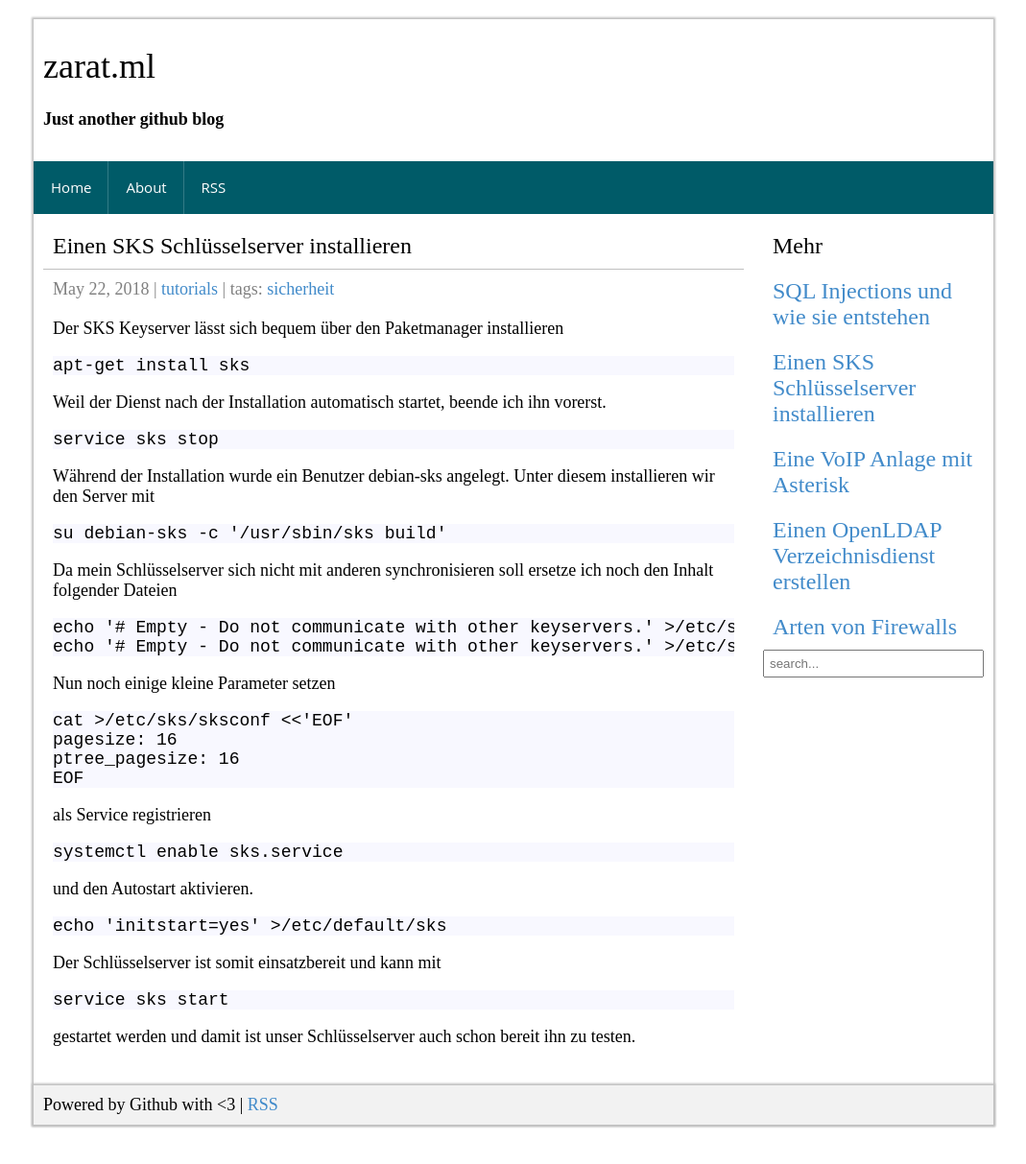
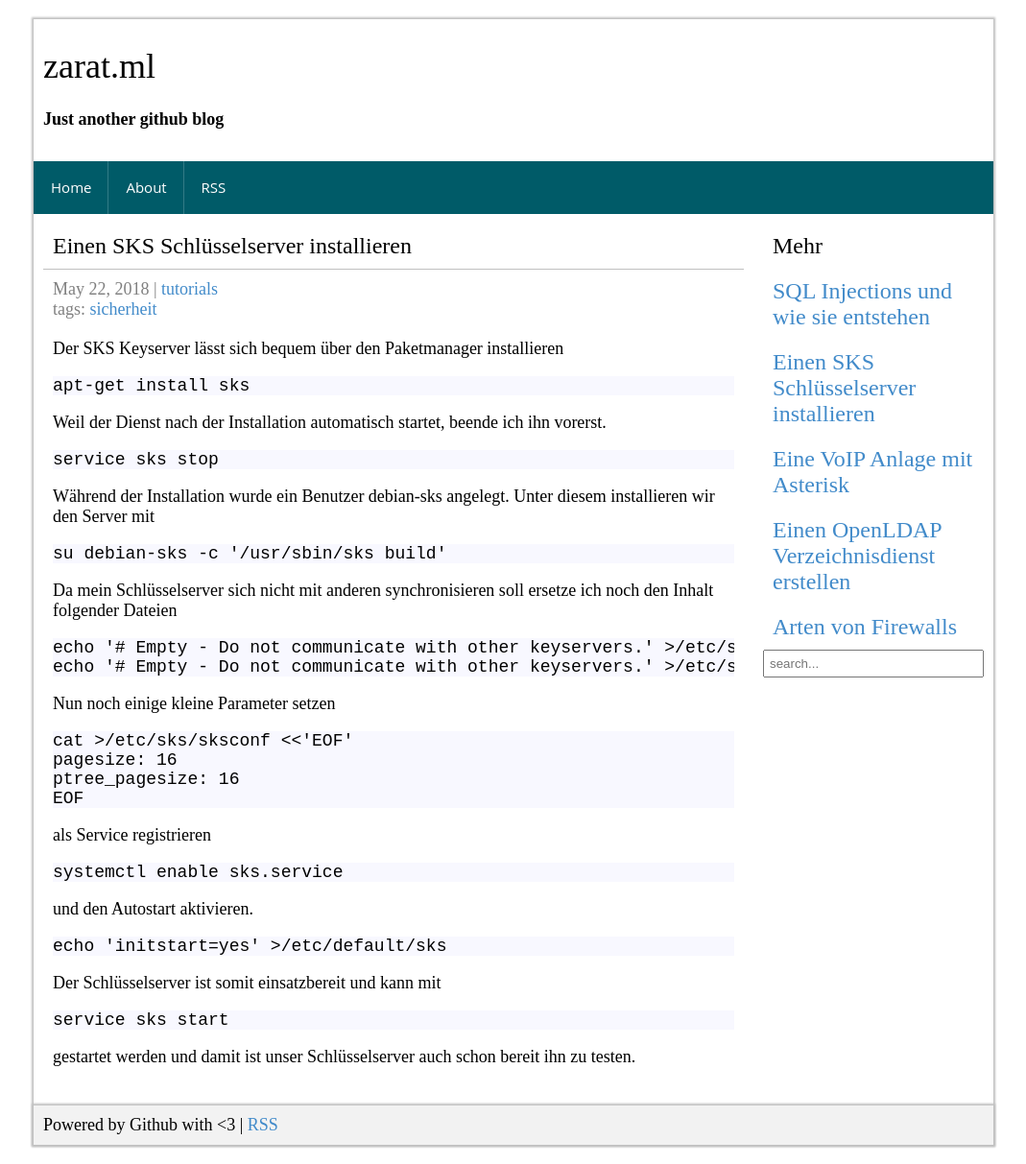
Before and after one commit to zarat/zarat.github.io, a Jekyll site: the page built from _posts/2018-05-22-sks.markdown, in a window 1280 px wide. Shown: the whole page at 96% size, without its empty margins (105-1174 px from the left). Built offline with Jekyll 4.4.1, drawn with Linux system fonts in a browser that asks for light colours; comment, search, counter and statistics services are not loaded; before the commit the page ends 1192 px from its top, so only the background shows below that.

Commit message:
Update post.html

```diff
--- a/_layouts/post.html
+++ b/_layouts/post.html
@@ -15,8 +15,8 @@ layout: default
       {% for category in page.categories %}
       {% capture category_name %}{{ category }}{% endcapture %}
       <a href="../category/{{ category_name }}">{{ category_name }}</a>
-      {% endfor %} |
-
+      {% endfor %}
+      <br>
       tags: {% for tag in page.tags %}
       {% capture tag_name %}{{ tag }}{% endcapture %}
       <a href="/tag/{{ tag_name }}">{{ tag_name }}</a>
```
